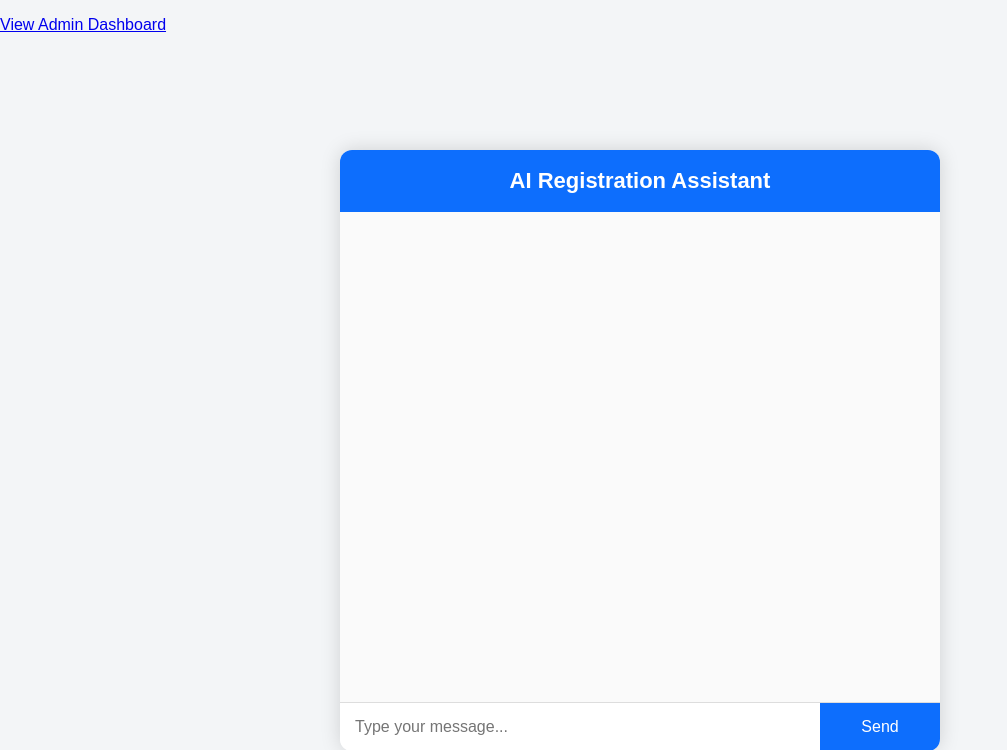
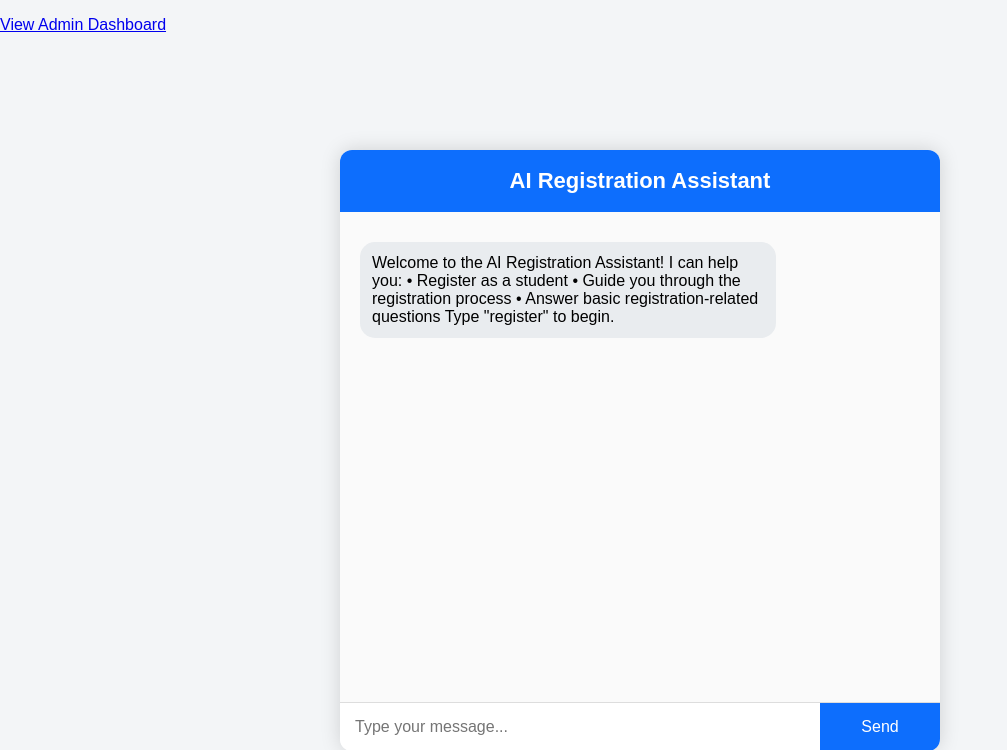
Before and after one commit to Anupriyaa29/AI_Registration_Assistant, a Flask app: page / in a window 1280 px wide. Shown: the top 750 px of the page, without its empty margins (0-1007 px from the left). Run offline with Flask 3, Linux system fonts and the light colour scheme; parts of the project's set-up code (start-up, migrations or seed data) failed here and were passed over.

Commit message:
Completed AI Registration Assistant project

```diff
--- a/app.py
+++ b/app.py
@@ -3,6 +3,7 @@ import json
 import random
 import joblib
 import sqlite3
+import re
 
 def init_db():
     conn = sqlite3.connect("database.db")
@@ -57,6 +58,12 @@ def chat():
 
     user_message = request.json["message"]
     user_input = request.json["message"]
+    if user_input.lower() == "cancel":
+        registration_state.clear()
+        registration_data.clear()
+        return jsonify({
+            "response":"Registration cancelled. You can type 'register' to start again."
+        })
     if user_input.lower() in [
     "register",
     "registration",
@@ -68,16 +75,22 @@ def chat():
         return jsonify({"response": "Great! Let's begin.\nWhat is your full name?"})
 
     if registration_state.get("step") == "name":
+        if not is_valid_name(user_input):
+            return jsonify({"response": "❌ Please enter a valid name (letters and spaces only)."})
         registration_data["name"] = user_input
         registration_state["step"] = "email"
         return jsonify({"response": "Please enter your email address."})
 
     if registration_state.get("step") == "email":
+        if not is_valid_email(user_input):
+            return jsonify({"response":"❌ Invalid email. Please enter a valid email address."})
         registration_data["email"] = user_input
         registration_state["step"] = "phone"
         return jsonify({"response": "Enter your phone number."})
 
     if registration_state.get("step") == "phone":
+        if not is_valid_phone(user_input):
+            return jsonify({"response": "❌ Please enter a valid phone number."})
         registration_data["phone"] = user_input
         registration_state["step"] = "college"
         return jsonify({
@@ -85,11 +98,15 @@ def chat():
     })
 
     if registration_state.get("step") == "college":
+        if len(user_input.strip()) < 2:
+            return jsonify({"response":"❌ Please enter a valid college name."})
         registration_data["college"] = user_input
         registration_state["step"] = "course"
         return jsonify({"response": "Which course are you pursuing?"})
 
     if registration_state.get("step") == "course":
+        if len(user_input.strip()) < 2:
+            return jsonify({"response":"❌ Please enter a valid course."})
         registration_data["course"] = user_input
         conn = sqlite3.connect("database.db")
         cursor = conn.cursor()
@@ -119,11 +136,23 @@ def chat():
 
     vector = vectorizer.transform([processed])
 
-    prediction = model.predict(vector)[0]
-
+    probabilities = model.predict_proba(vector)[0]
+    confidence = max(probabilities)
+    prediction = model.classes_[probabilities.argmax()]
+    if confidence < 0.45:
+        return jsonify({
+        "response": (
+        "Sorry, I couldn't understand that.\n\n"
+        "You can ask me things like:\n"
+        "• Register me\n"
+        "• Help\n"
+        "• Registration process\n"
+        "• Bye"
+    )
+})
     response = get_response(prediction)
-
-    return jsonify({"response": response})
+    return jsonify({
+        "response": response})
 
 @app.route("/admin")
 def admin():
@@ -143,6 +172,15 @@ def admin():
         registrations=registrations
     )
 
+def is_valid_name(name):
+    return bool(re.fullmatch(r"[A-Za-z ]{2,50}", name.strip()))
+
+def is_valid_email(email):
+    return bool(re.fullmatch(r"^[\w\.-]+@[\w\.-]+\.\w+$", email))
+
+def is_valid_phone(phone):
+    return phone.isdigit() and len(phone) == 10
+
 if __name__ == "__main__":
     init_db()
     app.run(debug=True)
--- a/static/script.js
+++ b/static/script.js
@@ -62,12 +62,15 @@ window.onload=function(){
 document.getElementById("chat-box").innerHTML=`
 
 <div class="bot-message">
+Welcome to the AI Registration Assistant!
 
-Hello 👋
+I can help you:
 
-Welcome to the AI Registration Assistant.
+• Register as a student
+• Guide you through the registration process
+• Answer basic registration-related questions
 
-How can I help you today?
+Type "register" to begin.
 
 </div>
 
--- a/templates/index.html
+++ b/templates/index.html
@@ -39,5 +39,6 @@
     </div>
 
 </div>
+<script src="{{ url_for('static', filename='script.js') }}"></script>
 </body>
 </html>
```
Also changed, not shown: README.md (added), database.db.
